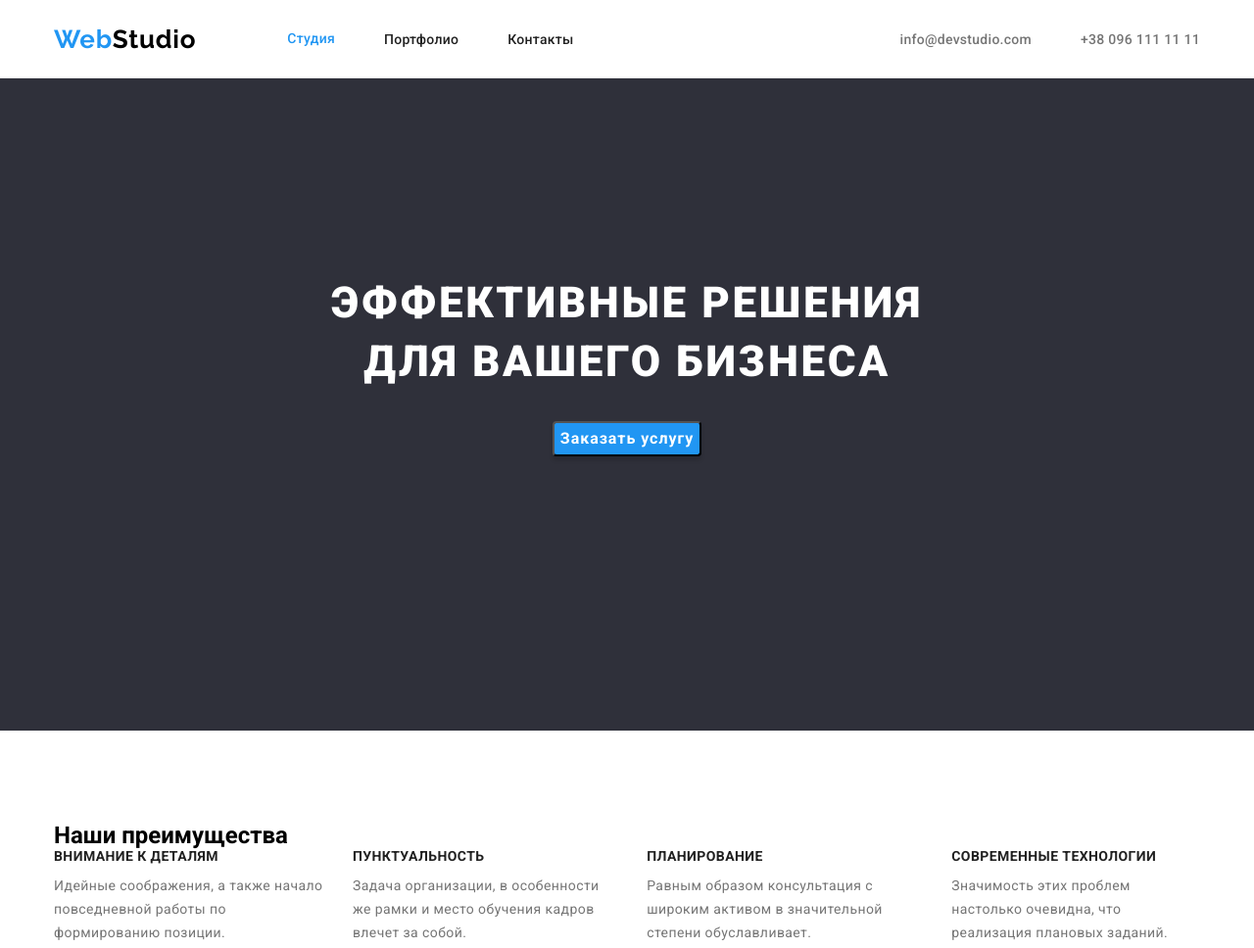
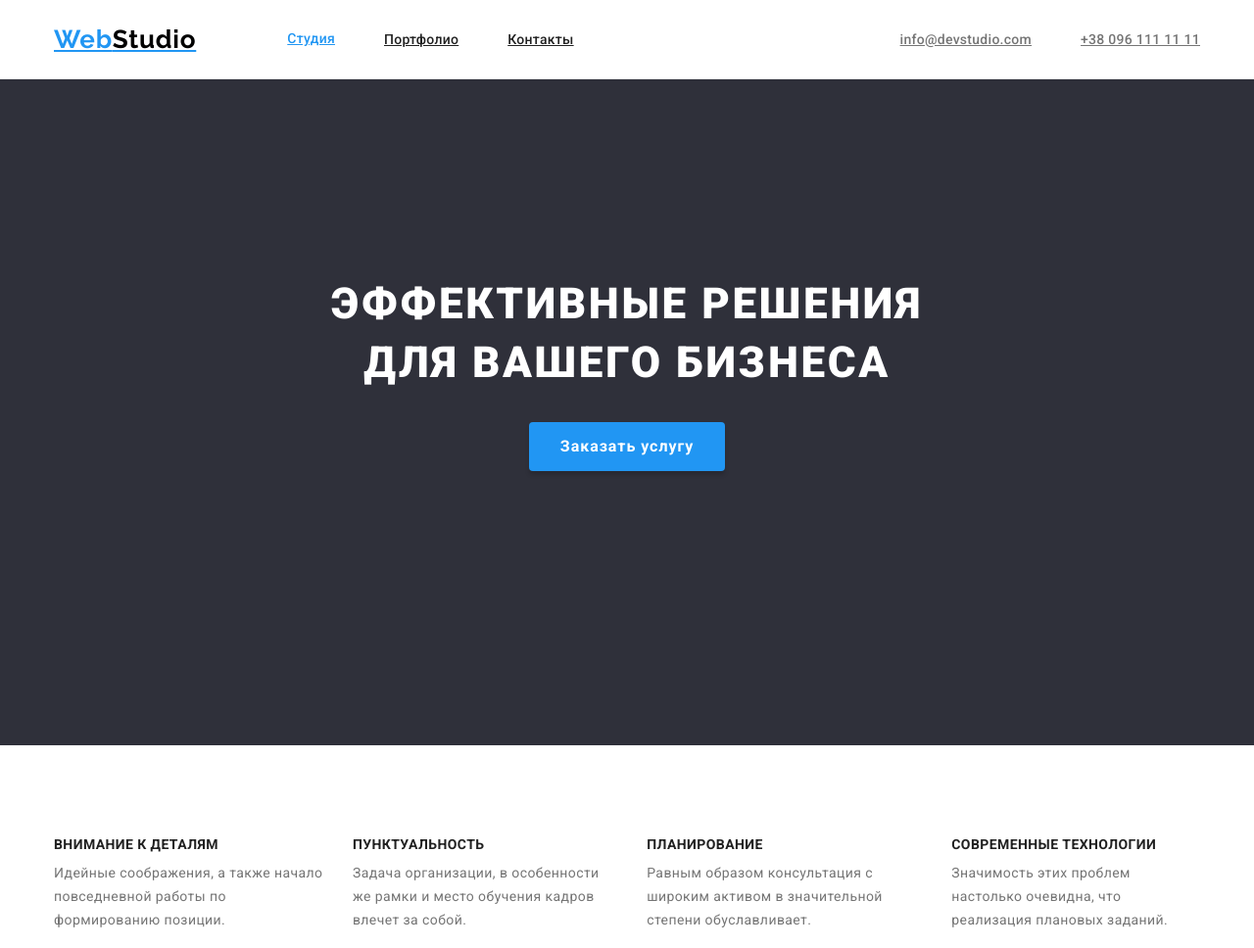
Before and after one commit to NATALIYAFEDORCHUK/goit-markup-hw-03, a plain HTML site: page index.html in a window 1280 px wide. Shown: the top 968 px of the page at 98% size. Drawn offline with nearby package versions, Linux system fonts and the light colour scheme.

Commit message:
ДЗ 3 29.01

```diff
--- a/css/styles.css
+++ b/css/styles.css
@@ -5,26 +5,25 @@
     --section-h: #FFFFFF;
     --footer-contact:rgba(255, 255, 255, 0.6);
     --logo-dark: #000000;
+    --btn: #188CE8
 }
 p, h1, h2, h3{
     margin: 0;
 }
-ul {
-    margin: 0;
-    padding: 0;
-}
+
 body {
   font-family: Roboto, sans-serif;
 }
-.list,
-.footer-list{
+ul {
     list-style: none;
+    margin: 0;
+    padding: 0;
+    }
+.header-item, .heder-connekt, .footer-list{
+ list-style: none;
+ text-decoration: none;
 }
-
-.nav {
-    text-decoration:none;
-}
-.img{
+img{
     display: block;
     max-width: 100%;
     height: auto;
@@ -35,17 +34,25 @@ body {
     padding-left: 15px;
     padding-right: 15px;
     margin: 0 auto;
+
      /* outline: 1px solid #ECECEC; */
+}
+.section{
+    padding-top: 94px;
+    padding-bottom: 94px;
 }
 
 /*header*/
 
   .header{
-      border-bottom: 1px;
+    border-bottom: 1px solid #ECECEC;
 
-      /* padding-top: 32px;
-      display: flex; */
   }
+  ul {
+    list-style: none;
+    margin: 0;
+    padding: 0;
+    }
 .heder-logo{
     display: flex;
     align-items: center;
@@ -54,19 +61,22 @@ body {
     display: flex;
     align-items: center;
 }
-.list{
+
+.header-list{
     display: flex;
-    margin-left: auto;
+    list-style: none;
     align-items: center;
-}
-ul{
-    list-style: none;
     margin: 0;
     padding: 0;
+    margin-left: auto;
+
 }
 
 .header-item{
-    margin-right: 50px;
+ margin-right: 50px;
+}
+.header-item:last-child{
+    margin-right: 0;
 }
 .logo+.site-nav{
     margin-left: 93px;
@@ -74,9 +84,6 @@ ul{
 .heder-connekt+.heder-connekt{
     margin-left: 50px;
 }
-/* .header-connekt:last-child{
-    margin-left: 0;
-} */
 
 .logo {
   font-family: "Raleway", sans-serif;
@@ -106,6 +113,7 @@ ul{
   letter-spacing: 0.02em;
   color: var(--heder-mailto-color);
   display: block;
+
 }
 .curent{
     color: var(--heder-mailto-color);
@@ -149,8 +157,6 @@ background: #2F303A;
 padding-top: 200px;
 padding-bottom: 280px;
 }
-/* .container-title{
-    /* height: 600px;   */
 
 
 .title{
@@ -163,8 +169,12 @@ letter-spacing: 0.06em;
 text-transform: uppercase;
 color: var(--section-h);
 margin-bottom: 30px;
+width: 696px;
+margin-left: auto;
+margin-right: auto;
 }
 .btn{
+    border: transparent;
 font-weight: 700;
 font-size: 16px;
 line-height: 1.87;
@@ -183,25 +193,35 @@ color: var(--section-h);
     display: flex;
     align-items: center;
     justify-content:center;
+    padding: 10px 32px;
+    /* border: ; */
 
  }
  .btn:hover,
  .btn:focus{
-     color: var(--heder-mailto-color);
+     color: var(--btn);
  }
  .btn{
     cursor: pointer;}
 
     /*Особенности работы*/
 
- .section{
-     padding-top: 94px;
-     padding-bottom: 94px;
 
- }
+   .visually-hidden {
+  position: absolute;
+  width: 1px;
+  height: 1px;
+  margin: -1px;
+  border: 0;
+  padding: 0;
+  white-space: nowrap;
+  clip-path: inset(100%);
+  clip: rect(0 0 0 0);
+  overflow: hidden;
+}
 .features-list{
     display: flex;
-    justify-content: center;
+    /* justify-content: center; */
 
 }
 .features-item+.features-item{
@@ -230,7 +250,6 @@ color: var(--heder-tel-color);
 }
 .work-list{
     display: flex;
-    /* padding-bottom: 94px; */
 }
 .work-item+.work-item{
     margin-left: 30px;
@@ -249,13 +268,11 @@ margin-bottom: 50px;
 .about{
 
     background-color: #F5F4FA;
-    /* padding-top: 94px;
-    padding-bottom: 94px; */
-}
+    }
 .about-list{
     display: flex;
 }
-.about-item+.about-item{
+ .about-item+.about-item{
     margin-left: 30px;
 }
 .about-item{
@@ -300,12 +317,12 @@ color: var(--heder-tel-color);
     margin-bottom: 50px;
     display: flex;
     justify-content: center;
-    /* padding-top: 66px;
-    padding-bottom: 56px; */
+
 }
+
 .list-bt,
  .list-btn:last-child {
-     /* margin: 8px; */
+
      border: none;
  }
 
@@ -324,7 +341,7 @@ color: var(--section-h)
 
 .list-bt:hover,
 .list-bt:focus{
-    color: var(--heder-mailto-color);
+    color: var(--btn);
 }
 .list-btn{
     font-weight: 500;
@@ -344,6 +361,12 @@ border-radius: 4px;
 .list-btn:hover,
 .list-btn:focus{
     color: var(--heder-mailto-color);
+}
+.portfolio-item{
+    margin-right: 8px;
+}
+.portfolio-item:last-child{
+    margin-right: 0;
 }
 
 /*foto-list*/
@@ -369,7 +392,7 @@ box-sizing: border-box;
     padding: 20px 24px 20px 24px;
     background: #FFFFFF;
 border: 1px solid #EEEEEE;
-box-sizing: border-box;
+ /* box-sizing: border-box; */
 }
 
 .list-title{
--- a/index.html
+++ b/index.html
@@ -22,13 +22,13 @@
     <div class="container heder-logo">
         <a class="logo nav" href="/" >Web<span class="logo-dark nav">Studio</span></a>
         <nav class="site-nav">
-        <ul class="header-list list">
+        <ul class="header-list">
             <li class="header-item"><a href="/" class="header-link-line nav curent">Студия</a></li>
             <li class="header-item"><a href="./portfolio.html" class="header-link-contact nav">Портфолио</a></li>
             <li class="header-item"><a href="/" class="header-link-contact nav">Контакты</a></li>
         </ul>
         </nav>
-        <ul class="list">
+        <ul class="header-list">
             <li class="heder-connekt"><a href="mailto:info@devstudio.com" class="header-link nav">info@devstudio.com</a></li>
             <li class="heder-connekt"><a href="tel:+38 096 111 11 11" class="header-link nav">+38 096 111 11 11</a></li>
         </ul>
@@ -36,7 +36,7 @@
     </header>
 
     <main>
-     <section class="hero">
+     <section class="hero section">
             <div class="container">
             <h1 class="title">Эффективные решения<br>для вашего бизнеса</h1>
             <button type="button" class="btn">Заказать услугу</button>
@@ -47,8 +47,8 @@
 
         <section class="features section">
             <div class="container">
-            <h2>Наши преимущества</h2>
-            <ul class="features-list list">
+            <h2 class="visually-hidden">Наши преимущества</h2>
+            <ul class="features-list">
                 <li class="features-item">
                     <h3 class="features-title">Внимание к деталям</h3>
                     <p class="features-text">Идейные соображения, а также начало повседневной работы по формированию позиции.</p>
@@ -72,7 +72,7 @@
         <section class="work section">
             <div class="container">
             <h2 class="work-title">Чем мы занимаемся</h2>
-            <ul class="work-list list">
+            <ul class="work-list">
                 <li class="work-item"><img class="img" src="./img/img1.jpg" alt="Верстка сайта" width="370" height="294"</li>
                 <li class="work-item"><img class="img" src="./img/img2.jpg" alt="Хостинг сайта"width="370" height="294" </li>
                 <li class="work-item"><img class="img" src="./img/img3.jpg" alt="Дизайн сайта" width="370" height="294"</li>
@@ -83,7 +83,7 @@
         <section class="about section">
             <div class="container">
             <h2 class="about-title">Наша команда</h2>
-            <ul class="about-list list">
+            <ul class="about-list">
                 <li class="about-item">
                     <img class="img" src="./img/img01.jpg" alt="Игорь Демьяненко" width="270" height="260">
                     <div class="card">
@@ -111,7 +111,7 @@
         </section>
     </div>
     </main>
-    <footer class="footer">
+    <footer class="footer section">
         <div class="container">
         <div class="logotip">
         <a href="/" class="footer-link nav">Web<span class="footer-link-studio nav">Studio</span></a></div>
```
Also changed, not shown: portfolio.html (+12 -11 lines), .prettierrc.json (added).
